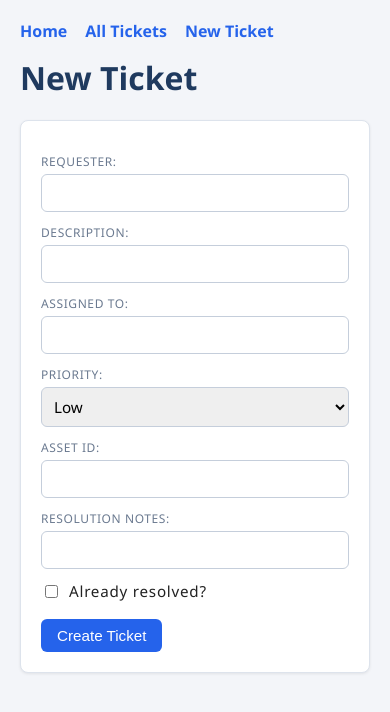
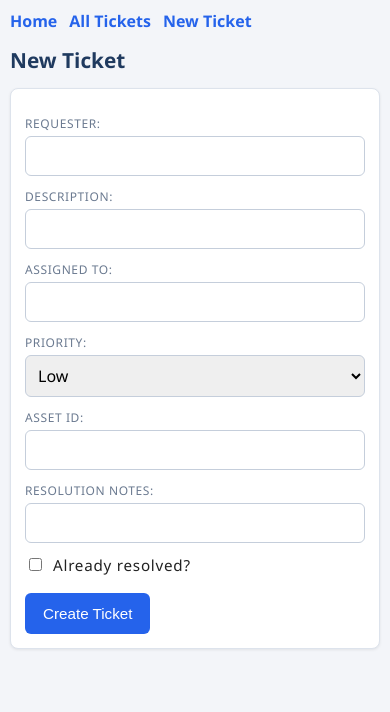
Before and after one commit to DanDuen/Helpdesk-system, a Flask app: page /new in a window 390 px wide. Shown: the top 712 px of the page. Run offline with Flask 3, Linux system fonts and the light colour scheme.

Commit message:
added moble styling and fixed db issue

```diff
--- a/app.py
+++ b/app.py
@@ -44,6 +44,11 @@ def init_db():
 
     conn.commit()
     conn.close()
+
+# run the database setup every time this file is loaded, whether it was
+# started with "python app.py" or "flask run" (safe to repeat, because
+# CREATE TABLE IF NOT EXISTS skips tables that already exist)
+init_db()
 
 # this "decorator" tells Flask: when someone visits the "/" URL (the homepage),
 # run the function defined right below it
@@ -188,5 +193,4 @@ def add_update(ticket_id):
 
 #TODO: turn off debug mode when deploying to production
 if __name__ == "__main__":
-    init_db()  # Initialize the database before starting the app
     app.run(debug=True)  # Start the Flask development server with debug mode enabled
--- a/static/style.css
+++ b/static/style.css
@@ -226,3 +226,81 @@ td form {
     background: #f0f2f6;
     color: #6b7a90;
 }
+
+/* ---------- Mobile-friendly layout ---------- */
+
+/* the table scrolls sideways inside this box instead of breaking the page */
+.table-wrap {
+    max-width: 1300px;
+    margin: 0 auto;
+    overflow-x: auto;
+    -webkit-overflow-scrolling: touch;   /* smooth scrolling on iPhones */
+}
+.table-wrap table {
+    min-width: 900px;                    /* keeps columns readable, so it scrolls instead of squashing */
+}
+
+/* tablets and phones (screens 800px wide or less) */
+@media (max-width: 800px) {
+    body {
+        padding: 10px;
+    }
+
+    /* stack the ticket page: info, then actions, then update history */
+    .page-layout {
+        flex-direction: column;
+        align-items: stretch;
+    }
+    .left-column,
+    .update-history {
+        flex: none;                      /* cancel the 1.5 / 0.5 side-by-side sizing */
+        width: 100%;
+        box-sizing: border-box;
+    }
+
+    /* info grid drops from 3 columns to 2 */
+    .ticket-info {
+        grid-template-columns: 1fr 1fr;
+    }
+    .ticket-info h1,
+    .full-width {
+        grid-column: 1 / -1;             /* span the full width, whatever the column count */
+    }
+
+    /* nav links wrap onto a second line if needed */
+    .navbar {
+        flex-wrap: wrap;
+        gap: 12px;
+    }
+
+    /* bigger tap targets for fingers */
+    button,
+    input[type="submit"] {
+        padding: 12px 18px;
+    }
+    td button {
+        padding: 8px 12px;
+    }
+
+    /* 16px text stops iPhones from auto-zooming when you tap a field */
+    .ticket-form input[type="text"],
+    .ticket-form select,
+    .ticket-actions textarea {
+        font-size: 16px;
+    }
+
+    .ticket-form {
+        padding: 14px;
+    }
+}
+
+/* small phones (480px or less) */
+@media (max-width: 480px) {
+    /* info grid becomes a single column */
+    .ticket-info {
+        grid-template-columns: 1fr;
+    }
+    h1 {
+        font-size: 1.3rem;
+    }
+}
--- a/templates/edit_ticket.html
+++ b/templates/edit_ticket.html
@@ -1,6 +1,7 @@
 <!DOCTYPE html>
 <html>
     <head>
+        <meta name="viewport" content="width=device-width, initial-scale=1">
         <link rel="stylesheet" href="{{ url_for('static', filename='style.css') }}">
         <title>Edit Ticket</title>
     </head>
--- a/templates/home.html
+++ b/templates/home.html
@@ -2,6 +2,7 @@
 <html>
 
     <head>
+        <meta name="viewport" content="width=device-width, initial-scale=1">
         <link rel="stylesheet" href="{{ url_for('static', filename='style.css') }}">
         <title>Helpdesk home</title>
     </head>
--- a/templates/new_ticket.html
+++ b/templates/new_ticket.html
@@ -1,6 +1,7 @@
 <!DOCTYPE html>
 <html>
     <head>
+        <meta name="viewport" content="width=device-width, initial-scale=1">
         <link rel="stylesheet" href="{{ url_for('static', filename='style.css') }}">
         <title>New Ticket</title>
     </head>
--- a/templates/ticket.html
+++ b/templates/ticket.html
@@ -3,6 +3,7 @@
 
 
 <head>
+    <meta name="viewport" content="width=device-width, initial-scale=1">
     <link rel="stylesheet" href="{{ url_for('static', filename='style.css') }}">
     <title>Ticket Details</title>
 </head>
--- a/templates/tickets.html
+++ b/templates/tickets.html
@@ -1,6 +1,7 @@
 <!DOCTYPE html>
 <html>
     <head>
+        <meta name="viewport" content="width=device-width, initial-scale=1">
         <link rel="stylesheet" href="{{ url_for('static', filename='style.css') }}">
         <title>Tickets</title>
     </head>
```
